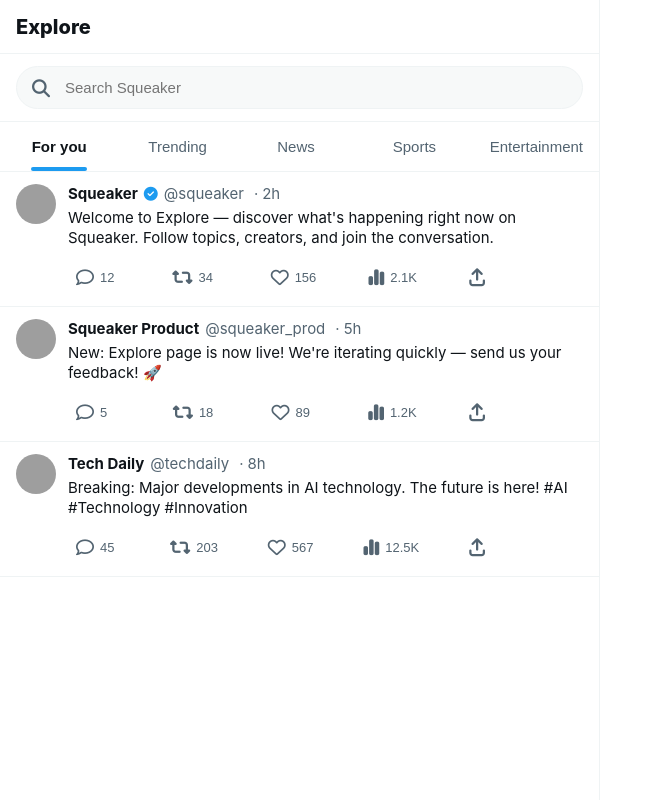
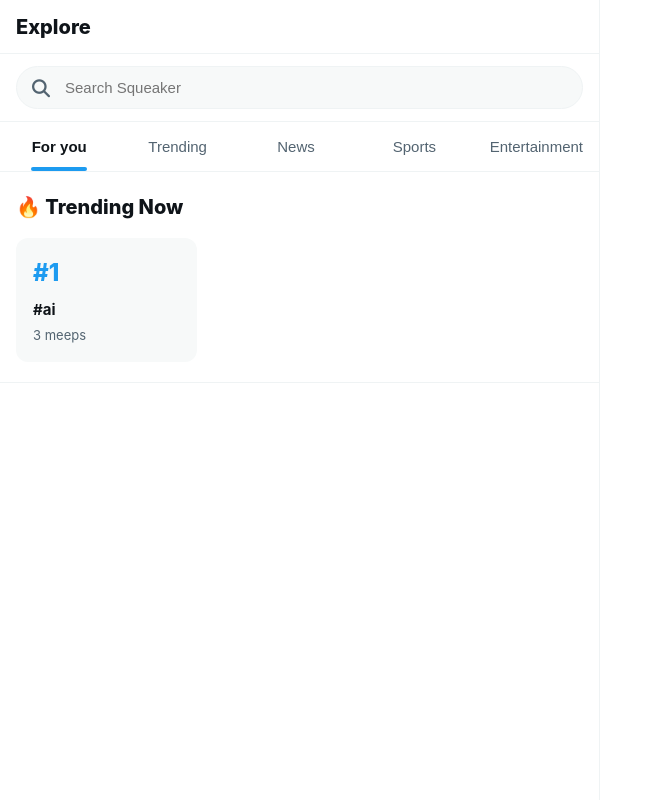
Before and after one commit to Sarra-dev/Squeaker, a Django app: page /explore/ in a window 1280 px wide. Shown: the whole page, without its empty margins (0-663 px from the left). Run offline with Django 5.2, Linux system fonts and the light colour scheme; data comes from the database, SQL or seed files in the repository; both versions use the stored data as it was after the commit; parts of the project's set-up code (start-up, migrations or seed data) failed here and were passed over; grey boxes are pictures that could not be loaded.

Commit message:
detecting trending topics

```diff
--- a/squeaker/musker/templates/explore.html
+++ b/squeaker/musker/templates/explore.html
@@ -24,32 +24,55 @@
                 </div>
             </div>
 
-            <!-- Search Bar -->
-            <div style="padding: 12px 16px; border-bottom: 1px solid var(--border-color); background-color: var(--bg-primary);">
+            <!-- Search Bar with Functionality -->
+            <div style="padding: 12px 16px; border-bottom: 1px solid var(--border-color); background-color: var(--bg-primary); position: sticky; top: 53px; z-index: 9;">
+                <form method="GET" action="{% url 'explore' %}">
                     <div style="position: relative;">
                         <i class="fas fa-search" style="position: absolute; left: 16px; top: 50%; transform: translateY(-50%); color: var(--text-secondary); font-size: 18px;"></i>
                         <input
                             type="search"
+                            name="q"
+                            value="{{ query }}"
                             placeholder="Search Squeaker"
                             style="width: 100%; padding: 12px 16px 12px 48px; border-radius: 30px; border: 1px solid var(--border-color); background: var(--bg-secondary); font-size: 15px; color: var(--text-primary); outline: none; transition: all 0.2s ease;"
                             onfocus="this.style.borderColor='var(--primary-color)'; this.style.background='var(--bg-primary)'"
                             onblur="this.style.borderColor='var(--border-color)'; this.style.background='var(--bg-secondary)'"
                         >
+                        {% if query %}
+                        <button type="button" onclick="clearSearch()" style="position: absolute; right: 16px; top: 50%; transform: translateY(-50%); background: var(--primary-color); border: none; border-radius: 50%; width: 22px; height: 22px; display: flex; align-items: center; justify-content: center; cursor: pointer; color: white; font-size: 12px;">
+                            <i class="fas fa-times"></i>
+                        </button>
+                        {% endif %}
                     </div>
+                </form>
             </div>
 
-            <!-- Explore Tabs -->
+            <!-- Search Type Tabs (only show when searching) -->
+            {% if query %}
             <div class="profile-tabs">
-                <button class="tab-item active">For you</button>
-                <button class="tab-item">Trending</button>
-                <button class="tab-item">News</button>
-                <button class="tab-item">Sports</button>
-                <button class="tab-item">Entertainment</button>
+                <a href="?q={{ query }}&type=meeps" class="tab-item {% if search_type == 'meeps' %}active{% endif %}">Meeps</a>
+                <a href="?q={{ query }}&type=hashtags" class="tab-item {% if search_type == 'hashtags' %}active{% endif %}">Hashtags</a>
+                <a href="?q={{ query }}&type=people" class="tab-item {% if search_type == 'people' %}active{% endif %}">People</a>
             </div>
+            {% else %}
+            <!-- Explore Tabs (when not searching) -->
+            <div class="profile-tabs">
+                <button class="tab-item active" data-tab="foryou">For you</button>
+                <button class="tab-item" data-tab="trending">Trending</button>
+                <button class="tab-item" data-tab="news">News</button>
+                <button class="tab-item" data-tab="sports">Sports</button>
+                <button class="tab-item" data-tab="entertainment">Entertainment</button>
+            </div>
+            {% endif %}
 
-            <!-- Posts Feed -->
-            {% if posts %}
-                {% for post in posts %}
+            <!-- Content Area -->
+            {% if query %}
+                <!-- SEARCH RESULTS -->
+
+                <!-- Meeps Search Results -->
+                {% if search_type == 'meeps' %}
+                    {% if meeps %}
+                        {% for post in meeps %}
                         <div class="post-card">
                             <div class="post-header">
                                 <a href="{% url 'profile' post.user.pk %}">
@@ -68,22 +91,29 @@
                                             <i class="fas fa-check-circle" style="color: var(--primary-color); font-size: 14px;"></i>
                                         {% endif %}
                                         <span class="post-handle">@{{ post.user.username }}</span>
-                                    <span class="post-date">{{ post.created_at|timesince }}</span>
+                                        <span class="post-date">{{ post.created_at|timesince }} ago</span>
                                     </div>
                                     <div class="post-body">{{ post.body }}</div>
                                     <div class="post-actions">
                                         <button class="action-button">
                                             <i class="far fa-comment"></i>
-                                        <span>{{ post.replies_count|default:0 }}</span>
+                                            <span>0</span>
                                         </button>
                                         <button class="action-button">
                                             <i class="fas fa-retweet"></i>
-                                        <span>{{ post.retweets_count|default:0 }}</span>
+                                            <span>0</span>
                                         </button>
-                                    <button class="action-button like">
+                                        <form method="POST" action="{% url 'meep_like' post.id %}" style="display: inline;">
+                                            {% csrf_token %}
+                                            <button type="submit" class="action-button like" style="background: none; border: none; cursor: pointer;">
+                                                {% if request.user in post.likes.all %}
+                                                    <i class="fas fa-heart" style="color: #f91880;"></i>
+                                                {% else %}
                                                     <i class="far fa-heart"></i>
-                                        <span>{{ post.likes_count|default:0 }}</span>
+                                                {% endif %}
+                                                <span>{{ post.number_of_likes }}</span>
                                             </button>
+                                        </form>
                                         <button class="action-button">
                                             <i class="fas fa-chart-simple"></i>
                                             <span>0</span>
@@ -97,112 +127,104 @@
                         </div>
                         {% endfor %}
                     {% else %}
-                <!-- Example Placeholder Posts -->
-                <div class="post-card">
-                    <div class="post-header">
-                        <img src="https://abs.twimg.com/sticky/default_profile_images/default_profile_400x400.png" alt="Squeaker" class="post-avatar">
-                        <div class="post-content">
-                            <div class="post-user-info">
-                                <span class="post-username">Squeaker</span>
+                        <div class="empty-state">
+                            <i class="fas fa-search"></i>
+                            <h3>No meeps found</h3>
+                            <p>Try searching for something else</p>
+                        </div>
+                    {% endif %}
+                {% endif %}
+
+                <!-- Hashtags Search Results -->
+                {% if search_type == 'hashtags' %}
+                    {% if hashtags %}
+                        {% for hashtag in hashtags %}
+                        <a href="{% url 'hashtag' hashtag.name %}" class="hashtag-result-item">
+                            <div class="hashtag-icon-wrapper">
+                                <i class="fas fa-hashtag"></i>
+                            </div>
+                            <div class="hashtag-details">
+                                <div class="hashtag-name">#{{ hashtag.name }}</div>
+                                <div class="hashtag-count">{{ hashtag.meep_count }} meep{{ hashtag.meep_count|pluralize }}</div>
+                            </div>
+                            <i class="fas fa-arrow-right" style="color: var(--text-secondary); margin-left: auto;"></i>
+                        </a>
+                        {% endfor %}
+                    {% else %}
+                        <div class="empty-state">
+                            <i class="fas fa-hashtag"></i>
+                            <h3>No hashtags found</h3>
+                            <p>Try searching for something else</p>
+                        </div>
+                    {% endif %}
+                {% endif %}
+
+                <!-- People Search Results -->
+                {% if search_type == 'people' %}
+                    {% if people %}
+                        {% for profile in people %}
+                        <div class="suggestion-card">
+                            <a href="{% url 'profile' profile.user.id %}" class="profile-link">
+                                {% if profile.profile_image %}
+                                    <img src="{{ profile.profile_image.url }}" alt="{{ profile.user.username }}" class="suggestion-card-avatar">
+                                {% else %}
+                                    <img src="https://abs.twimg.com/sticky/default_profile_images/default_profile_400x400.png" alt="{{ profile.user.username }}" class="suggestion-card-avatar">
+                                {% endif %}
+                            </a>
+                            <div class="suggestion-card-info">
+                                <a href="{% url 'profile' profile.user.id %}" style="text-decoration: none;">
+                                    <div class="suggestion-card-name">
+                                        {{ profile.user.get_full_name|default:profile.user.username }}
+                                        {% if profile.user.is_staff %}
                                             <i class="fas fa-check-circle" style="color: var(--primary-color); font-size: 14px;"></i>
-                                <span class="post-handle">@squeaker</span>
-                                <span class="post-date">2h</span>
+                                        {% endif %}
                                     </div>
-                            <div class="post-body">Welcome to Explore — discover what's happening right now on Squeaker. Follow topics, creators, and join the conversation.</div>
-                            <div class="post-actions">
-                                <button class="action-button">
-                                    <i class="far fa-comment"></i>
-                                    <span>12</span>
-                                </button>
-                                <button class="action-button">
-                                    <i class="fas fa-retweet"></i>
-                                    <span>34</span>
-                                </button>
-                                <button class="action-button like">
-                                    <i class="far fa-heart"></i>
-                                    <span>156</span>
-                                </button>
-                                <button class="action-button">
-                                    <i class="fas fa-chart-simple"></i>
-                                    <span>2.1K</span>
-                                </button>
-                                <button class="action-button">
-                                    <i class="fas fa-arrow-up-from-bracket"></i>
-                                </button>
+                                    <div class="suggestion-card-username">@{{ profile.user.username|lower }}</div>
+                                </a>
+                                {% if profile.bio %}
+                                    <div class="suggestion-card-bio">{{ profile.bio|truncatewords:15 }}</div>
+                                {% endif %}
+                            </div>
+                            {% if request.user.is_authenticated and request.user != profile.user %}
+                            <form method="POST" action="{% url 'profile' profile.user.id %}" style="margin-left: auto;">
+                                {% csrf_token %}
+                                {% if request.user.profile in profile.followed_by.all %}
+                                    <button type="submit" name="follow" value="unfollow" class="btn-following-small">Following</button>
+                                {% else %}
+                                    <button type="submit" name="follow" value="follow" class="follow-btn-small">Follow</button>
+                                {% endif %}
+                            </form>
+                            {% endif %}
+                        </div>
+                        {% endfor %}
+                    {% else %}
+                        <div class="empty-state">
+                            <i class="fas fa-user"></i>
+                            <h3>No people found</h3>
+                            <p>Try searching for something else</p>
+                        </div>
+                    {% endif %}
+                {% endif %}
+
+            {% else %}
+                <!-- NO SEARCH - Show Regular Feed with Trending -->
+
+                <!-- Trending Hashtags Section -->
+                {% if trending_hashtags %}
+                <div style="padding: 20px 16px; border-bottom: 1px solid var(--border-color);">
+                    <h2 style="font-size: 20px; font-weight: 800; color: var(--text-primary); margin-bottom: 16px;">🔥 Trending Now</h2>
+                    <div style="display: grid; grid-template-columns: repeat(auto-fill, minmax(140px, 1fr)); gap: 12px;">
+                        {% for hashtag in trending_hashtags %}
+                        <a href="{% url 'hashtag' hashtag.name %}" style="text-decoration: none; background: var(--bg-secondary); padding: 16px; border-radius: 12px; transition: all 0.2s; border: 1px solid transparent;" onmouseover="this.style.background='var(--hover-bg)'; this.style.borderColor='var(--border-color)'" onmouseout="this.style.background='var(--bg-secondary)'; this.style.borderColor='transparent'">
+                            <div style="font-size: 24px; font-weight: 800; color: var(--primary-color); margin-bottom: 8px;">#{{ forloop.counter }}</div>
+                            <div style="font-size: 15px; font-weight: 700; color: var(--text-primary); margin-bottom: 4px;">#{{ hashtag.name }}</div>
+                            <div style="font-size: 13px; color: var(--text-secondary);">{{ hashtag.meep_count }} meep{{ hashtag.meep_count|pluralize }}</div>
+                        </a>
+                        {% endfor %}
                     </div>
                 </div>
-                    </div>
-                </div>
+                {% endif %}
 
-                <div class="post-card">
-                    <div class="post-header">
-                        <img src="https://abs.twimg.com/sticky/default_profile_images/default_profile_400x400.png" alt="Product" class="post-avatar">
-                        <div class="post-content">
-                            <div class="post-user-info">
-                                <span class="post-username">Squeaker Product</span>
-                                <span class="post-handle">@squeaker_prod</span>
-                                <span class="post-date">5h</span>
-                            </div>
-                            <div class="post-body">New: Explore page is now live! We're iterating quickly — send us your feedback! 🚀</div>
-                            <div class="post-actions">
-                                <button class="action-button">
-                                    <i class="far fa-comment"></i>
-                                    <span>5</span>
-                                </button>
-                                <button class="action-button">
-                                    <i class="fas fa-retweet"></i>
-                                    <span>18</span>
-                                </button>
-                                <button class="action-button like">
-                                    <i class="far fa-heart"></i>
-                                    <span>89</span>
-                                </button>
-                                <button class="action-button">
-                                    <i class="fas fa-chart-simple"></i>
-                                    <span>1.2K</span>
-                                </button>
-                                <button class="action-button">
-                                    <i class="fas fa-arrow-up-from-bracket"></i>
-                                </button>
-                            </div>
-                        </div>
-                    </div>
-                </div>
-
-                <div class="post-card">
-                    <div class="post-header">
-                        <img src="https://abs.twimg.com/sticky/default_profile_images/default_profile_400x400.png" alt="Tech News" class="post-avatar">
-                        <div class="post-content">
-                            <div class="post-user-info">
-                                <span class="post-username">Tech Daily</span>
-                                <span class="post-handle">@techdaily</span>
-                                <span class="post-date">8h</span>
-                            </div>
-                            <div class="post-body">Breaking: Major developments in AI technology. The future is here! #AI #Technology #Innovation</div>
-                            <div class="post-actions">
-                                <button class="action-button">
-                                    <i class="far fa-comment"></i>
-                                    <span>45</span>
-                                </button>
-                                <button class="action-button">
-                                    <i class="fas fa-retweet"></i>
-                                    <span>203</span>
-                                </button>
-                                <button class="action-button like">
-                                    <i class="far fa-heart"></i>
-                                    <span>567</span>
-                                </button>
-                                <button class="action-button">
-                                    <i class="fas fa-chart-simple"></i>
-                                    <span>12.5K</span>
-                                </button>
-                                <button class="action-button">
-                                    <i class="fas fa-arrow-up-from-bracket"></i>
-                                </button>
-                            </div>
-                        </div>
-                    </div>
-                </div>
             {% endif %}
         </div>
 
@@ -210,13 +232,99 @@
         {% include 'trending.html' %}
     </div>
 
+    <style>
+    /* Hashtag Result Items */
+    .hashtag-result-item {
+        display: flex;
+        align-items: center;
+        padding: 16px;
+        gap: 12px;
+        border-bottom: 1px solid var(--border-color);
+        transition: background-color 0.2s;
+        text-decoration: none;
+        color: inherit;
+    }
+
+    .hashtag-result-item:hover {
+        background-color: var(--hover-bg);
+    }
+
+    .hashtag-icon-wrapper {
+        width: 48px;
+        height: 48px;
+        border-radius: 50%;
+        background: var(--bg-secondary);
+        display: flex;
+        align-items: center;
+        justify-content: center;
+        font-size: 20px;
+        color: var(--primary-color);
+    }
+
+    .hashtag-details {
+        flex: 1;
+    }
+
+    .hashtag-name {
+        font-size: 15px;
+        font-weight: 700;
+        color: var(--text-primary);
+        margin-bottom: 2px;
+    }
+
+    .hashtag-count {
+        font-size: 13px;
+        color: var(--text-secondary);
+    }
+
+    /* Empty State */
+    .empty-state {
+        display: flex;
+        flex-direction: column;
+        align-items: center;
+        justify-content: center;
+        padding: 80px 20px;
+        text-align: center;
+    }
+
+    .empty-state i {
+        font-size: 64px;
+        color: var(--text-secondary);
+        margin-bottom: 16px;
+    }
+
+    .empty-state h3 {
+        font-size: 31px;
+        font-weight: 800;
+        color: var(--text-primary);
+        margin-bottom: 8px;
+    }
+
+    .empty-state p {
+        font-size: 15px;
+        color: var(--text-secondary);
+    }
+
+    /* Tab Items Link Style */
+    .tab-item {
+        text-decoration: none;
+        color: var(--text-secondary);
+    }
+
+    .tab-item.active {
+        color: var(--text-primary);
+    }
+    </style>
+
     <script>
-        // Tab switching functionality
-        document.querySelectorAll('.tab-item').forEach(tab => {
+    function clearSearch() {
+        window.location.href = '{% url "explore" %}';
+    }
+
+    // Tab switching functionality for trending tabs (when not searching)
+    document.querySelectorAll('[data-tab]').forEach(tab => {
         tab.addEventListener('click', function() {
-                // Remove active class from all tabs
-                document.querySelectorAll('.tab-item').forEach(t => t.classList.remove('active'));
-                // Add active class to clicked tab
+            document.querySelectorAll('[data-tab]').forEach(t => t.classList.remove('active'));
             this.classList.add('active');
         });
     });
--- a/squeaker/musker/urls.py
+++ b/squeaker/musker/urls.py
@@ -19,5 +19,6 @@
     path('explore/', views.explore, name='explore'),
     path('meep_show/<int:pk>', views.meep_show, name='meep_show'),
     path('meep/<int:meep_id>/comment/', views.meep_comment, name='meep_comment'),
+    path('hashtag/<str:hashtag_name>/', views.hashtag_view, name='hashtag'),
 
 ]
--- a/squeaker/musker/views.py
+++ b/squeaker/musker/views.py
@@ -159,18 +159,67 @@
         return redirect('home')
 
 
+
+
+
 def explore(request):
-    """Explore view - context processor handles sidebar"""
-    meeps = Meep.objects.all().order_by("-created_at")
-    return render(request, 'explore.html', {"meeps": meeps})
+    """
+    Explore view with search functionality for meeps, hashtags, and people
+    """
+    query = request.GET.get('q', '').strip()
+    search_type = request.GET.get('type', 'meeps')  # 'meeps', 'hashtags', or 'people'
 
-def meep_show(request, pk):
-    meep = get_object_or_404(Meep, id=pk)
-    if meep:
-        return render(request, 'show_meep.html', {"meep": meep})
+    meeps = []
+    hashtags = []
+    people = []
+
+    if query:
+        # Search meeps
+        if search_type == 'meeps':
+            meeps = Meep.objects.filter(
+                Q(body__icontains=query) | Q(user__username__icontains=query)
+            ).select_related('user', 'user__profile').order_by('-created_at')[:50]
+
+        # Search hashtags
+        elif search_type == 'hashtags':
+            hashtags = Hashtag.objects.filter(
+                name__icontains=query
+            ).annotate(
+                meep_count=Count('meephashtag')
+            ).order_by('-meep_count')[:20]
+
+        # Search people
+        elif search_type == 'people':
+            people = Profile.objects.filter(
+                Q(user__username__icontains=query) |
+                Q(user__first_name__icontains=query) |
+                Q(user__last_name__icontains=query) |
+                Q(bio__icontains=query)
+            ).select_related('user').order_by('-date_created')[:20]
     else:
-        messages.success(request, 'That Squeak does not exist..')
-        return redirect('home')
+        # Show all meeps when no search query
+        meeps = Meep.objects.all().select_related('user', 'user__profile').order_by('-created_at')[:50]
+
+    # Get trending hashtags for explore page
+    time_threshold = timezone.now() - timedelta(days=7)
+    trending_hashtags = Hashtag.objects.filter(
+        meephashtag__meep__created_at__gte=time_threshold
+    ).annotate(
+        meep_count=Count('meephashtag')
+    ).filter(
+        meep_count__gte=2
+    ).order_by('-meep_count')[:10]
+
+    context = {
+        'meeps': meeps,
+        'hashtags': hashtags,
+        'people': people,
+        'trending_hashtags': trending_hashtags,
+        'query': query,
+        'search_type': search_type,
+    }
+
+    return render(request, 'explore.html', context)
 
 @login_required
 def meep_comment(request, meep_id):
```
Also changed, not shown: squeaker/db.sqlite3, squeaker/musker/migrations/0009_merge_0008_comment_0008_hashtag_meephashtag.py (added). Lines whose indentation alone changed are shown as unchanged.
